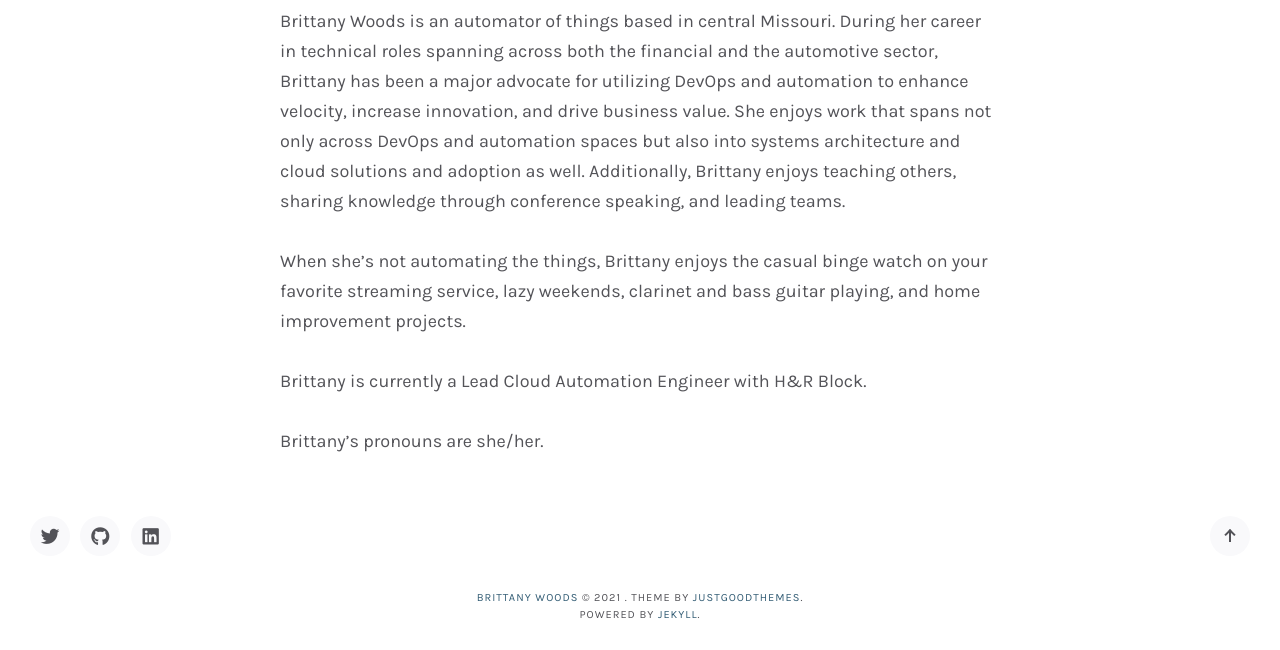
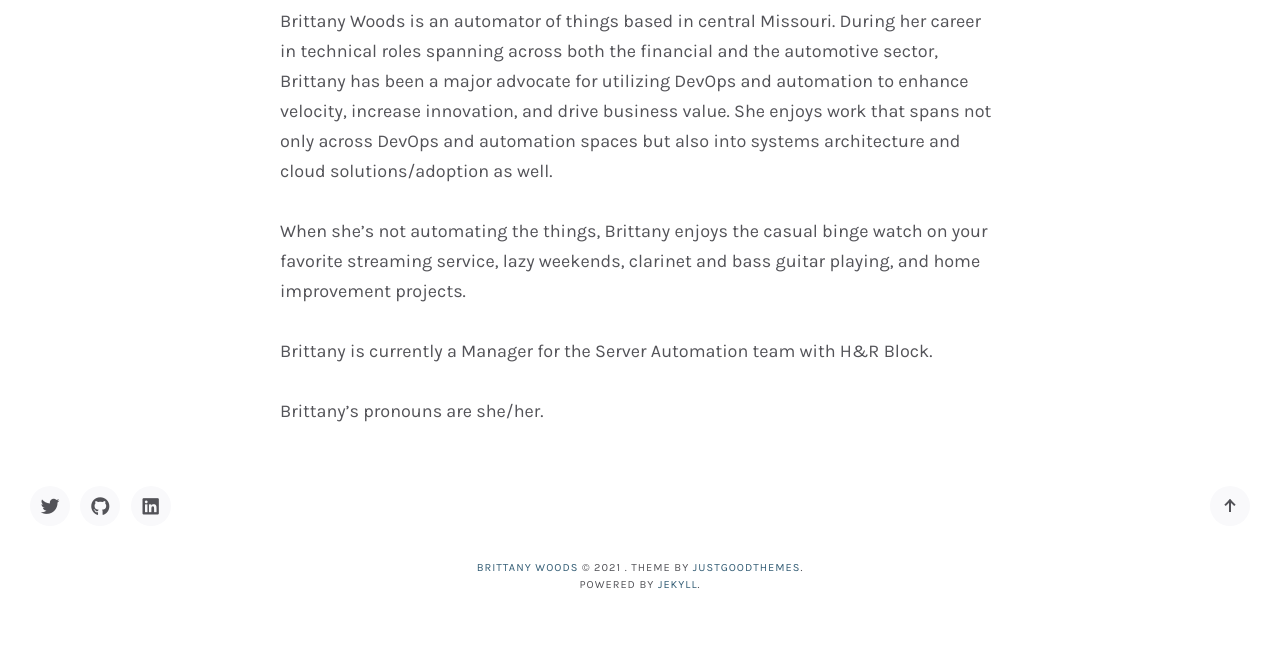
Before and after one commit to bnwoods/bnwoods.github.io, a Jekyll site: the page built from about.md, in a window 1280 px wide and 900 px high, scrolled down 823 px, cut to the strip 250-900 px from the top of the window. Built offline with Jekyll 4.4.1, drawn with Linux system fonts in a browser that asks for light colours; some web fonts are replaced; comment, search, counter and statistics services are not loaded; after the commit the page ends 1696 px from its top, so only the background shows below that.

Commit message:
Update about

```diff
--- a/about.md
+++ b/about.md
@@ -4,11 +4,11 @@
 featured_image: /assets/images/pages/about-brittany.jpg
 ---
 
-Brittany Woods is an automator of things based in central Missouri. During her career in technical roles spanning across both the financial and the automotive sector, Brittany has been a major advocate for utilizing DevOps and automation to enhance velocity, increase innovation, and drive business value. She enjoys work that spans not only across DevOps and automation spaces but also into systems architecture and cloud solutions and adoption as well. Additionally, Brittany enjoys teaching others, sharing knowledge through conference speaking, and leading teams.
+Brittany Woods is an automator of things based in central Missouri. During her career in technical roles spanning across both the financial and the automotive sector, Brittany has been a major advocate for utilizing DevOps and automation to enhance velocity, increase innovation, and drive business value. She enjoys work that spans not only across DevOps and automation spaces but also into systems architecture and cloud solutions/adoption as well.
 
 
 When she's not automating the things, Brittany enjoys the casual binge watch on your favorite streaming service, lazy weekends, clarinet and bass guitar playing, and home improvement projects.
 
-Brittany is currently a Lead Cloud Automation Engineer with H&R Block.
+Brittany is currently a Manager for the Server Automation team with H&R Block.
 
 Brittany’s pronouns are she/her.
```
